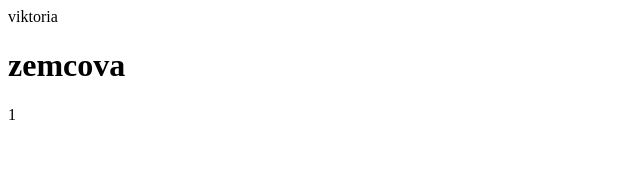
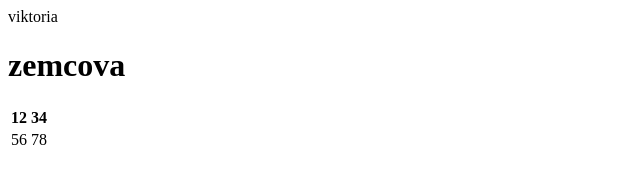
Before and after one commit to Viktoria510/html, a plain HTML site: page index.html in a window 1280 px wide. Shown: the full height of the page, 0-640 px from the left. Drawn offline with Linux system fonts and the light colour scheme.

Commit message:
Update index.html

```diff
--- a/index.html
+++ b/index.html
@@ -6,6 +6,15 @@
 <body>
     <p>viktoria</p>
     <h1>zemcova</h1>
-    <p>1</p>
+    <table>
+        <tr>
+            <th>12</th>
+            <th>34</th>
+        </tr>
+        <tr>
+            <td>56</td>
+            <td>78</td>
+        </tr>
+    </table>
 </body>
 </html>
```
